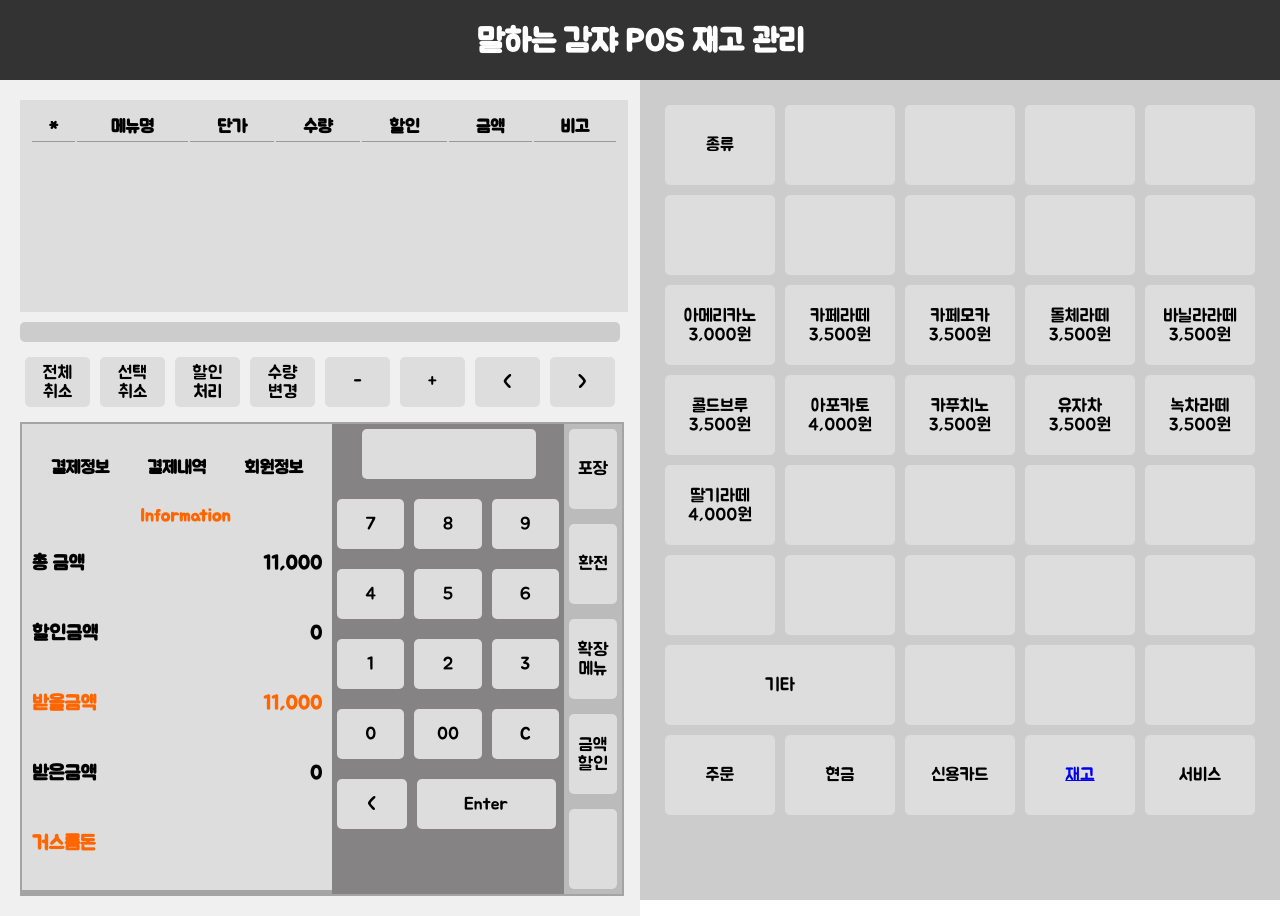
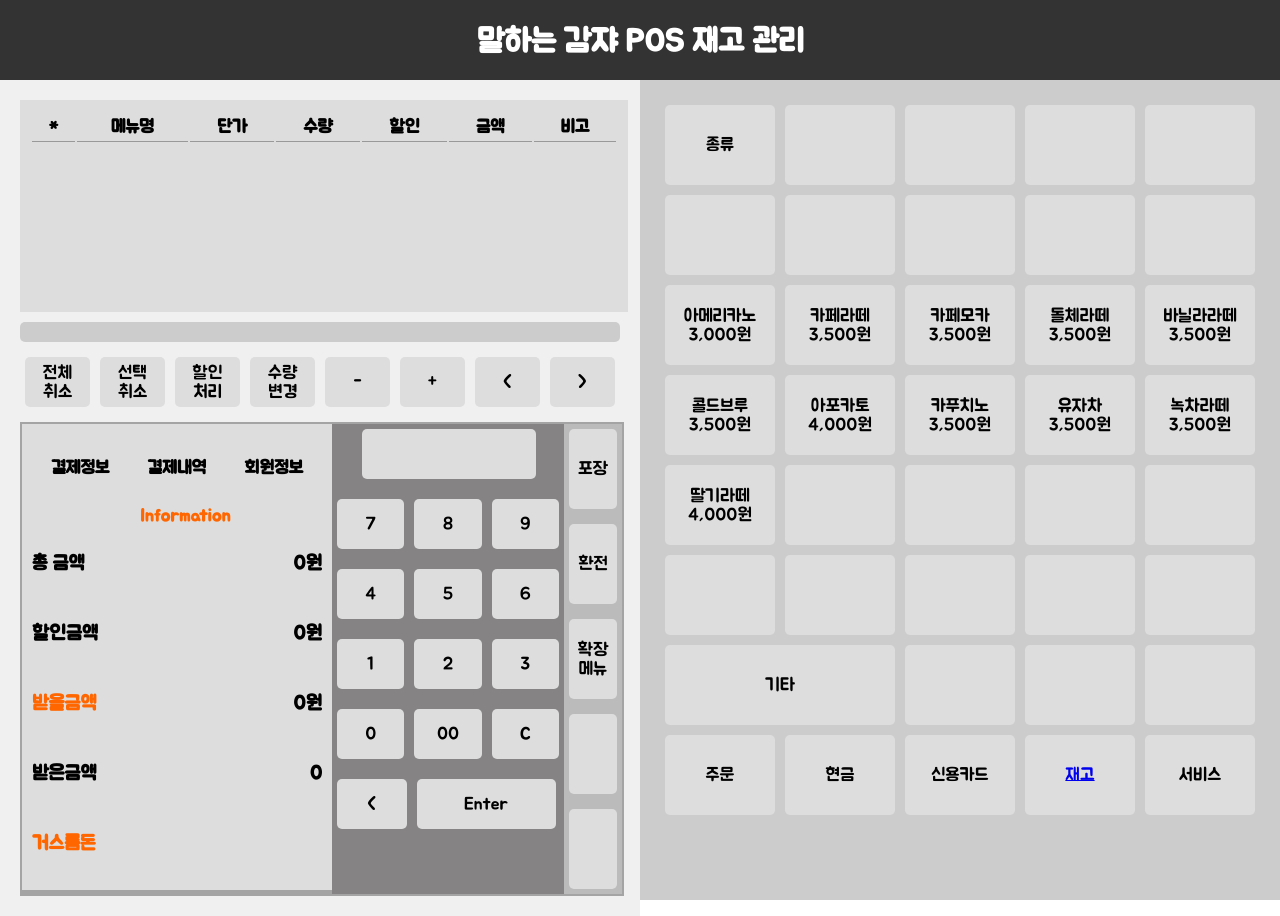
Before and after one commit to minju-sin/capstone, a React (Create React App) app in the folder frontend/: page / in a window 1280 px wide. Built offline with nearby package versions, Linux system fonts and the light colour scheme.

Commit message:
포스기에 메뉴 누르면 주문표에 추가되고 합계 나오도록 설계함

```diff
--- a/frontend/src/components/ui/PosLeft.js
+++ b/frontend/src/components/ui/PosLeft.js
@@ -6,6 +6,16 @@ import { StyledLeftHalf, StyledLeftInner, StyledTable, StyledTr, StyledTh, Style
 
 
 function PosLeft({ orders }) {
+
+    // 주문 목록의 가격 총합을 계산하는 함수
+    const calculateTotalPrice = () => {
+        let totalPrice = 0;
+        orders.forEach(order => {
+            totalPrice += order.price;
+        });
+        return totalPrice;
+    };
+
     return (
         <StyledLeftHalf class="left-half">
             <StyledLeftInner class="left-inner">
@@ -57,15 +67,15 @@ function PosLeft({ orders }) {
                     <StyledLeftFourthLeftButton class="button" style={{color: "#ff6600"}}>Information</StyledLeftFourthLeftButton>
                     <StyledInfoRow>
                         <StyledLabel>총 금액 </StyledLabel>
-                        <StyledValue>11,000</StyledValue>
+                        <StyledValue>{calculateTotalPrice().toLocaleString()}원</StyledValue>
                     </StyledInfoRow>
                     <StyledInfoRow>
                         <StyledLabel>할인금액</StyledLabel>
-                        <StyledValue>0</StyledValue>
+                        <StyledValue>0원</StyledValue>
                     </StyledInfoRow>
                     <StyledInfoRow>
                         <StyledLabel style={{color: "#ff6600"}}>받을금액</StyledLabel>
-                        <StyledValue style={{color: "#ff6600"}}>11,000</StyledValue>
+                        <StyledValue>{calculateTotalPrice().toLocaleString()}원</StyledValue>
                     </StyledInfoRow>
                     <StyledInfoRow>
                         <StyledLabel>받은금액</StyledLabel>
@@ -119,7 +129,7 @@ function PosLeft({ orders }) {
                     <StyledButton class="button" style={{flex: 1, width: 'calc(100% - 10px)'}}>포장</StyledButton>
                     <StyledButton class="button" style={{flex: 1, width: 'calc(100% - 10px)'}}>환전</StyledButton>
                     <StyledButton class="button" style={{flex: 1, width: 'calc(100% - 10px)'}}>확장메뉴</StyledButton>
-                    <StyledButton class="button" style={{flex: 1, width: 'calc(100% - 10px)'}}>금액할인</StyledButton>
+                    <StyledButton class="button" style={{flex: 1, width: 'calc(100% - 10px)'}}></StyledButton>
                     <StyledButton class="button" style={{flex: 1, width: 'calc(100% - 10px)'}}></StyledButton>
                 </StyledLeftFourthRight>
 
```
